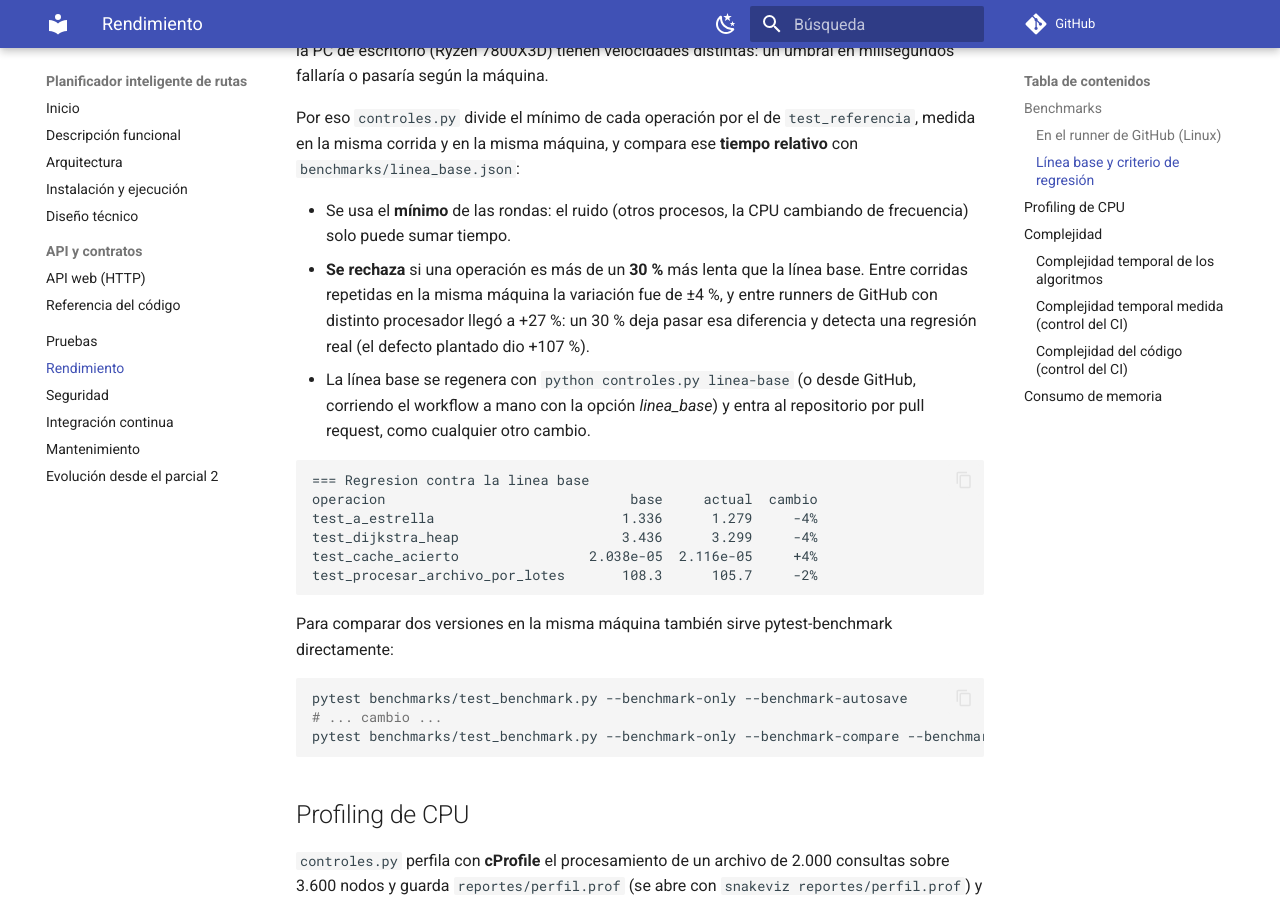
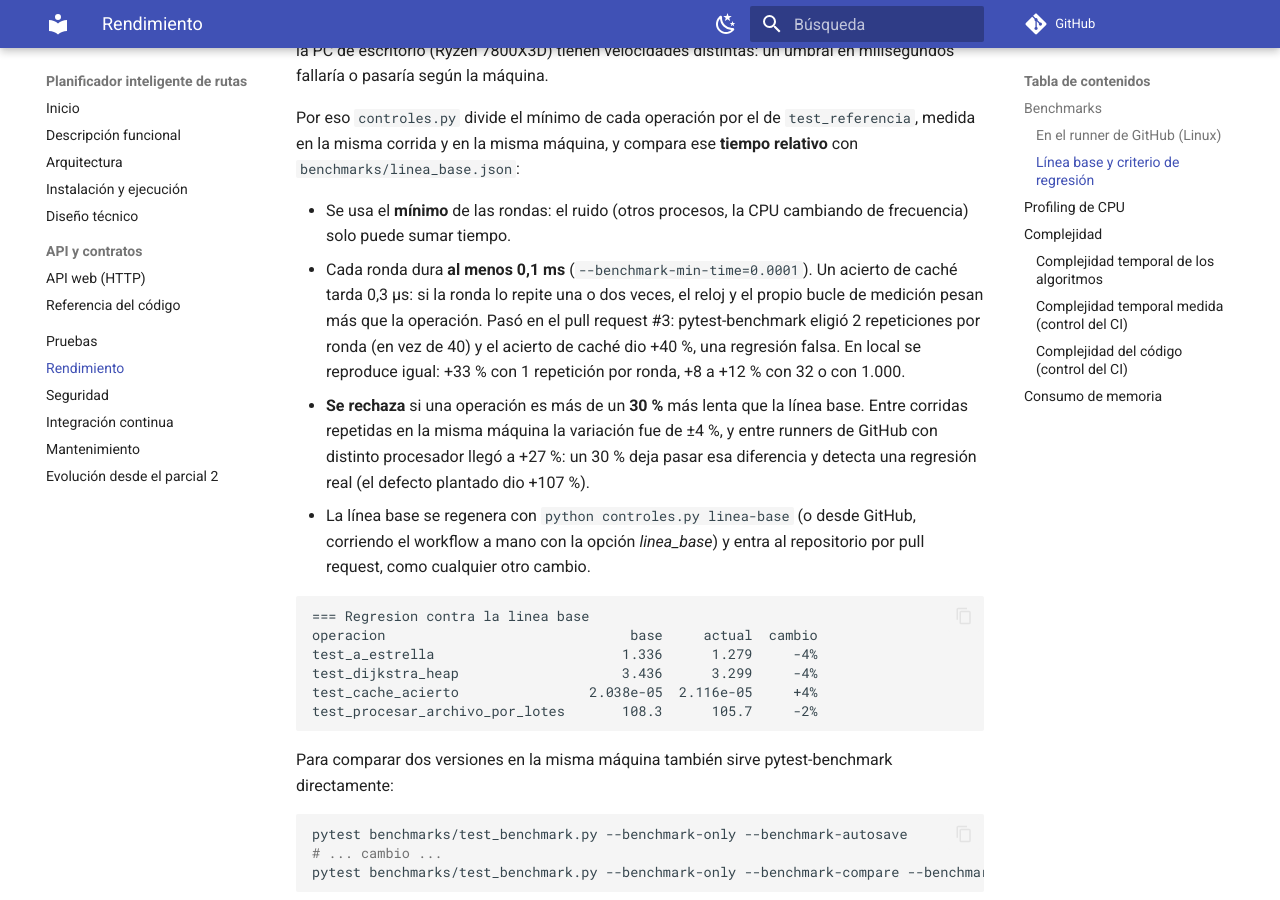
Before and after one commit to maxibandini/planificador-rutas, an MkDocs documentation site: the page built from docs/rendimiento.md, in a window 1280 px wide and 900 px high, scrolled down 1965 px. Built offline with MkDocs 1.6.1 and Material for MkDocs 9.7.7, drawn with Linux system fonts in a browser that asks for light colours; comment, search, counter and statistics services are not loaded.

Commit message:
Benchmark: cada ronda dura al menos 0,1 ms
El CI del pull request #3 rechazo el acierto de cache con +40 % sin que
cambiara su codigo: pytest-benchmark eligio 2 repeticiones por ronda (en
las corridas anteriores, 40) y con una operacion de 0,3 us el reloj pesa
mas que la operacion. En local se reproduce: +33 % con 1 repeticion por
ronda, +8 a +12 % con 32 o con 1.000.

Con --benchmark-min-time=0.0001 el acierto de cache se repite unas 1.000
veces por ronda; las demas operaciones duran milisegundos y no cambian.

Co-Authored-By: Claude Opus 5.5 <noreply@anthropic.com>

```diff
--- a/controles.py
+++ b/controles.py
@@ -83,10 +83,14 @@ ETAPAS = {
         ("MkDocs: sitio y enlaces internos", "mkdocs build --strict"),
     ],
     "rendimiento": [
+        # min-time: cada ronda dura al menos 0,1 ms. Asi el acierto de cache
+        # (0,3 us) se repite ~1.000 veces por ronda; con 1 o 2 repeticiones
+        # el reloj pesa mas que la operacion y da una regresion falsa.
         (
             "Benchmarks (pytest-benchmark)",
             "pytest benchmarks/test_benchmark.py --benchmark-only"
-            " --benchmark-min-rounds=5 --benchmark-time-unit=ms"
+            " --benchmark-min-rounds=5 --benchmark-min-time=0.0001"
+            " --benchmark-time-unit=ms"
             " --benchmark-columns=min,mean,stddev,rounds"
             " --benchmark-json=reportes/benchmark.json",
         ),
--- a/docs/rendimiento.md
+++ b/docs/rendimiento.md
@@ -73,6 +73,13 @@ compara ese **tiempo relativo** con `benchmarks/linea_base.json`:
 
 - Se usa el **mínimo** de las rondas: el ruido (otros procesos, la CPU
   cambiando de frecuencia) solo puede sumar tiempo.
+- Cada ronda dura **al menos 0,1 ms** (`--benchmark-min-time=0.0001`). Un
+  acierto de caché tarda 0,3 µs: si la ronda lo repite una o dos veces, el
+  reloj y el propio bucle de medición pesan más que la operación. Pasó en
+  el pull request #3: pytest-benchmark eligió 2 repeticiones por ronda (en
+  vez de 40) y el acierto de caché dio +40 %, una regresión falsa. En local
+  se reproduce igual: +33 % con 1 repetición por ronda, +8 a +12 % con 32
+  o con 1.000.
 - **Se rechaza** si una operación es más de un **30 %** más lenta que la
   línea base. Entre corridas repetidas en la misma máquina la variación fue
   de ±4 %, y entre runners de GitHub con distinto procesador llegó a +27 %:
```
Also changed, not shown: INFORME.md (+5 -2 lines), docs/ci.md (+1 -1 lines).
